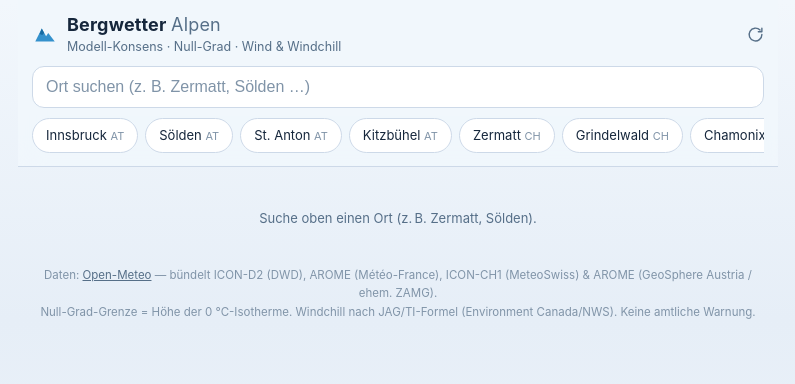
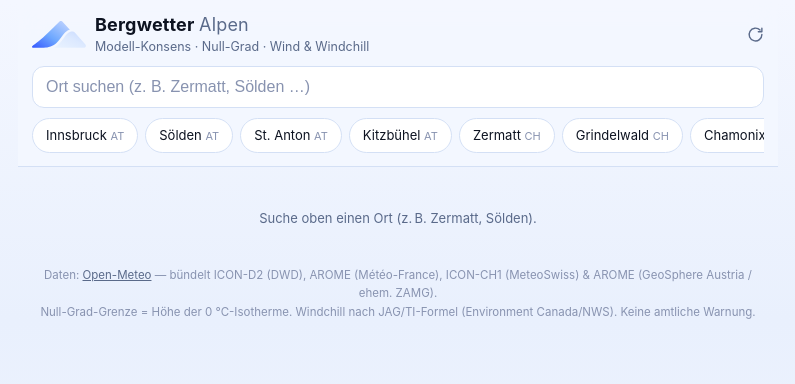
Before and after one commit to alpinwelten/bergwetter, a website: page index.html in a window 1280 px wide. Shown: the whole page, without its empty margins (242-1037 px from the left). Drawn offline with Linux system fonts and the light colour scheme.

Commit message:
firn.ai-Branding: Farbpalette, Header-Logo (firn-Mark), App-Icons & Manifest
Palette (Indigo #4F6BFF / Sky #6EA8FF / Navy #0D1321) hell+dunkel via CSS-Variablen; Signalfarben (Warn/Sturm/OK) bleiben erhalten; Header-Logo = firn-Mark; icon.svg full-bleed + Icons/Maskable neu generiert; manifest theme/bg; sw.js -> v7

Co-Authored-By: Claude Opus 4.8 (1M context) <noreply@anthropic.com>

```diff
--- a/index.html
+++ b/index.html
@@ -19,26 +19,26 @@
 <style>
   :root{
     color-scheme: light dark;
-    /* Helles Tag-Design (Standard) */
-    --bg:#e9eff6; --bg2:#dde7f1; --card:#ffffff; --card2:#eef4fb; --line:#cdd9e8;
-    --fg:#16273c; --muted:#566f88; --dim:#8094a8;
-    --ice:#1f86c8; --ice2:#15689f; --warn:#cf7411; --bad:#d63a36; --ok:#1f9e63;
-    --icon-d2:#1f86c8; --arome:#cf7411; --ch1:#c8456a; --zamg:#1f9e63; --best:#16273c;
-    --grad1:#f2f7fc; --grad2:#e6eef7; --header-bg:rgba(242,247,252,.86);
-    --hero-a:#e7f1fb; --hero-b:#d9e8f6; --hero-border:#c2d6ea;
-    --shadow:rgba(40,70,110,.18); --fav-bg:#e6f3e4; --fav-border:#9cc593;
+    /* firn.ai — helles Tag-Design (Standard) */
+    --bg:#eef3fd; --bg2:#e3ebfb; --card:#ffffff; --card2:#f1f5ff; --line:#d4e0f5;
+    --fg:#0d1321; --muted:#5a6a8a; --dim:#8893b0;
+    --ice:#3f5fe6; --ice2:#2c45c4; --warn:#e8870e; --bad:#e23b3b; --ok:#1f9e63;
+    --icon-d2:#3f5fe6; --arome:#e8870e; --ch1:#c8456a; --zamg:#1f9e63; --best:#0d1321;
+    --grad1:#f4f7ff; --grad2:#e9f0fd; --header-bg:rgba(244,247,255,.86);
+    --hero-a:#e6edff; --hero-b:#dbe6ff; --hero-border:#c4d4f5;
+    --shadow:rgba(40,60,130,.16); --fav-bg:#e6f3e4; --fav-border:#9cc593;
     --err-bg:#fdeef0; --err-border:#f0c2ca; --err-fg:#b02a40;
   }
   @media (prefers-color-scheme: dark){
     :root{
-      /* Aufgehelltes Dunkel (Nacht) — heller & kontrastreicher als zuvor */
-      --bg:#122036; --bg2:#1b2d46; --card:#20344f; --card2:#27405f; --line:#395f86;
-      --fg:#eef5fc; --muted:#a2b9d4; --dim:#7189a4;
-      --ice:#5cc4ff; --ice2:#9ad8ff; --warn:#ffb454; --bad:#ff6b6b; --ok:#52d6a0;
-      --icon-d2:#5cc4ff; --arome:#ffb454; --ch1:#ff8da1; --zamg:#52d6a0; --best:#eef5fc;
-      --grad1:#101d31; --grad2:#15263c; --header-bg:rgba(16,29,49,.86);
-      --hero-a:#1d3a58; --hero-b:#16293f; --hero-border:#33567c;
-      --shadow:rgba(0,0,0,.5); --fav-bg:#16271a; --fav-border:#3a5d33;
+      /* firn.ai — Dunkel (Nacht), Basis #0D1321 */
+      --bg:#0d1321; --bg2:#141d30; --card:#18223a; --card2:#1f2b46; --line:#2c3a59;
+      --fg:#eaf1ff; --muted:#9fb0d0; --dim:#6f80a0;
+      --ice:#6ea8ff; --ice2:#8fc0ff; --warn:#ffb454; --bad:#ff6b6b; --ok:#52d6a0;
+      --icon-d2:#6ea8ff; --arome:#ffb454; --ch1:#ff8da1; --zamg:#52d6a0; --best:#eaf1ff;
+      --grad1:#0b1020; --grad2:#0f1626; --header-bg:rgba(10,15,28,.86);
+      --hero-a:#1b2a4a; --hero-b:#141d33; --hero-border:#2e3f63;
+      --shadow:rgba(0,0,0,.55); --fav-bg:#16271a; --fav-border:#3a5d33;
       --err-bg:#2a1620; --err-border:#5a2a36; --err-fg:#ffb3bf;
     }
   }
@@ -195,9 +195,13 @@
   <header>
     <div class="titlerow">
       <div class="logo">
-        <svg width="26" height="26" viewBox="0 0 24 24" fill="none">
-          <path d="M3 19L9 7l4 7 2-3 6 8z" fill="var(--ice)" opacity=".9"/>
-          <path d="M9 7l2.2 4.1L9.5 13 7 12z" fill="var(--ice2)" opacity=".95"/>
+        <svg width="54" height="27" viewBox="0 0 845 422" fill="none" aria-label="firn">
+          <defs>
+            <linearGradient id="bwm-l" x1="0" y1="1" x2="1" y2="0"><stop offset="0%" stop-color="#3457FF"/><stop offset="45%" stop-color="#6EA8FF"/><stop offset="100%" stop-color="#C8D7FF"/></linearGradient>
+            <linearGradient id="bwm-r" x1="0" y1="1" x2="1" y2="0"><stop offset="0%" stop-color="#EAF3FF"/><stop offset="55%" stop-color="#DCE9FF"/><stop offset="100%" stop-color="#C7D9FF"/></linearGradient>
+          </defs>
+          <path d="M 593 135 L 474 8 L 469 4 L 459 0 L 441 1 L 431 7 L 332 107 L 259 177 L 173 256 L 103 316 L 87 329 L 72 341 L 67 345 L 61 349 L 54 355 L 42 364 L 19 381 L 3 393 L 0 401 L 1 408 L 3 412 L 8 417 L 17 420 L 182 420 L 219 416 L 237 414 L 263 408 L 291 399 L 317 388 L 342 374 L 365 358 L 383 343 L 405 321 L 432 289 L 487 213 L 503 194 L 521 176 L 537 163 L 557 150 L 575 141 Z" fill="url(#bwm-l)"/>
+          <path d="M 844 386 L 840 374 L 833 365 L 677 189 L 665 177 L 658 172 L 643 165 L 634 163 L 613 163 L 590 170 L 576 178 L 560 190 L 535 215 L 524 228 L 503 256 L 469 305 L 439 342 L 408 373 L 391 387 L 368 403 L 338 419 L 821 419 L 829 416 L 839 407 L 844 394 Z" fill="url(#bwm-r)"/>
         </svg>
         <div>
           <h1>Bergwetter <span style="color:var(--muted);font-weight:400">Alpen</span></h1>
--- a/sw.js
+++ b/sw.js
@@ -3,7 +3,7 @@
    (damit Updates ohne Neuinstallation ankommen), übrige same-origin GETs cache-first.
    Live-Wetterdaten von api.open-meteo.com sind cross-origin und laufen immer direkt
    durchs Netz (kein Cache) – die App zeigt also stets aktuelle Werte. */
-const VERSION = 'bergwetter-v6';
+const VERSION = 'bergwetter-v7';
 const SHELL = [
   './',
   'index.html',
--- a/tools/generate-icons.mjs
+++ b/tools/generate-icons.mjs
@@ -32,8 +32,8 @@ for (const n of SIZES) {
   console.log(`icon-${n}.png`);
 }
 
-// Maskable: Motiv in der Safe-Zone (~80 %), Hintergrund voll deckend (App-Nachtblau).
+// Maskable: icon.svg ist full-bleed (firn-Verlauf bis zum Rand, Motiv in der Safe-Zone) → 1:1 rendern.
 render(
-  `<!doctype html><meta charset=utf-8><body style="margin:0;background:#0d1b2a"><div style="width:512px;height:512px;display:flex;align-items:center;justify-content:center"><img src="file://${svg}" width=410 height=410></div></body>`,
+  `<!doctype html><meta charset=utf-8><body style="margin:0"><img src="file://${svg}" width=512 height=512 style="display:block"></body>`,
   join(root, 'icons', 'icon-maskable-512.png'), 512, 512);
 console.log('icon-maskable-512.png');
```
Also changed, not shown: icons/icon-1024.png, icons/icon-120.png, icons/icon-152.png, icons/icon-167.png, icons/icon-180.png, icons/icon-192.png, icons/icon-32.png, icons/icon-512.png, icons/icon-maskable-512.png, icons/icon.svg, manifest.webmanifest.
